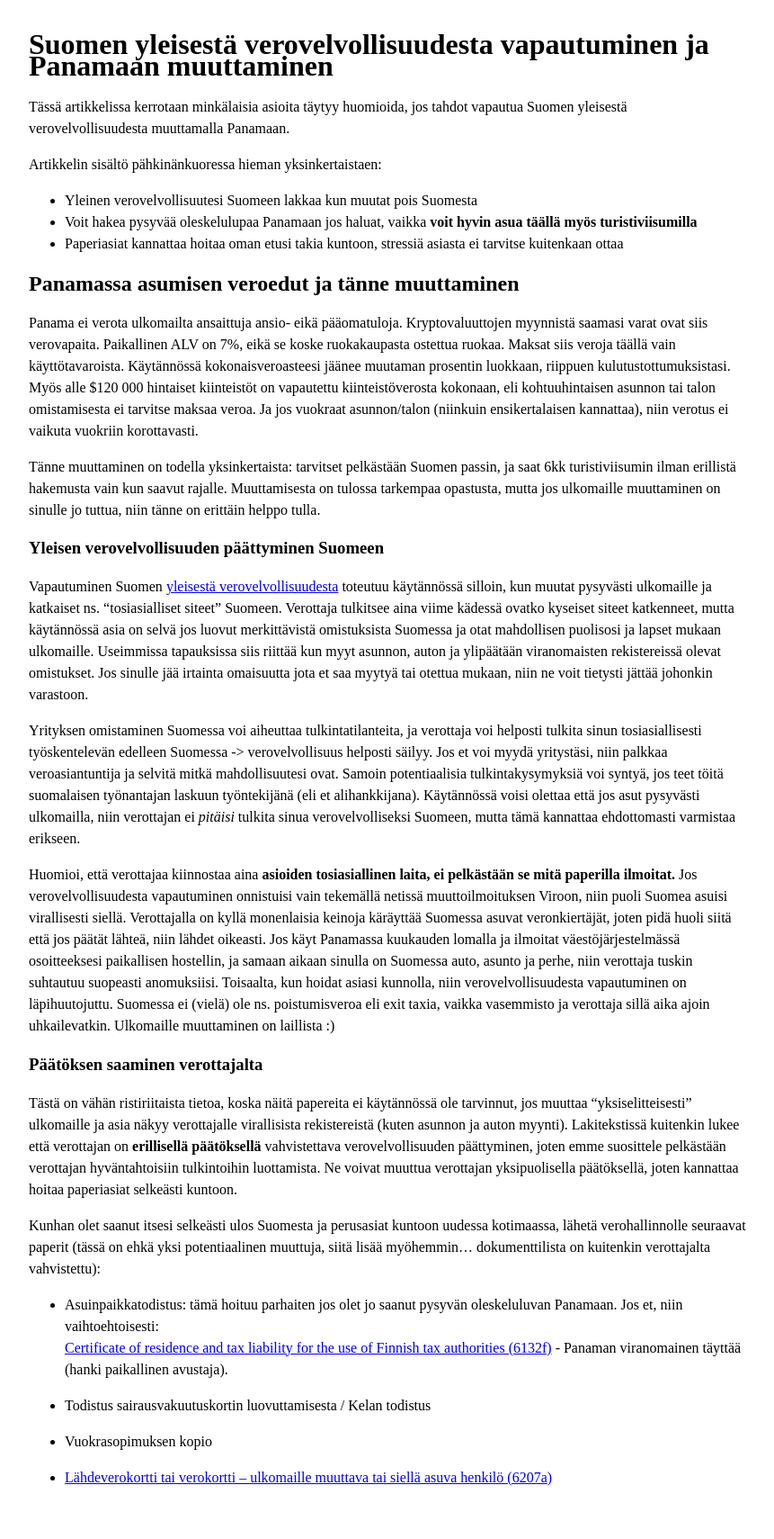
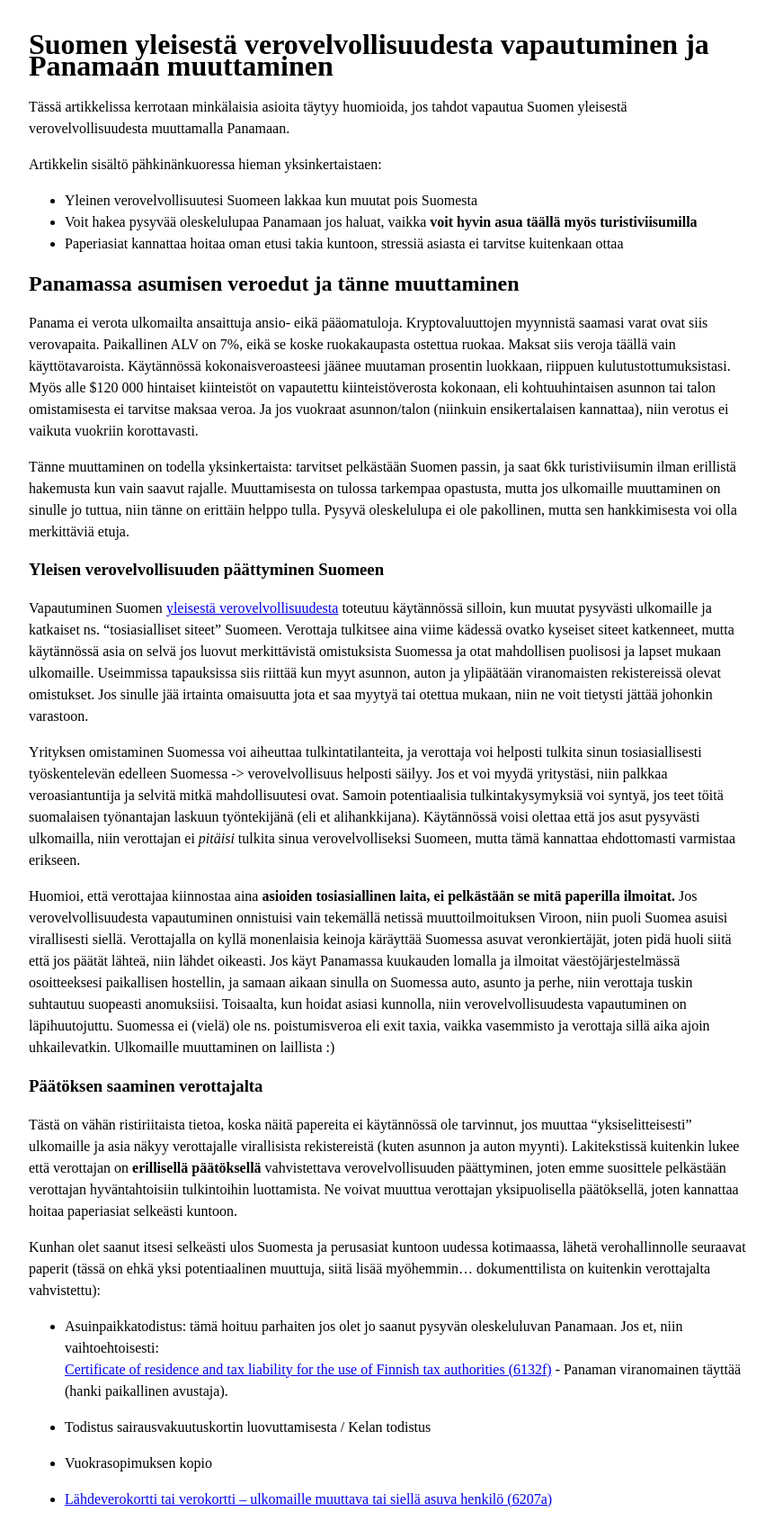
Before and after one commit to pitkonaarinparatiisi/pitkonaarinparatiisi.github.io, a Jekyll site: the page built from verotus-panamaan.md, in a window 1280 px wide. Shown: the whole page at 90% size, without its empty margins (208-1069 px from the left). Built offline with Jekyll 4.4.1, drawn with Linux system fonts in a browser that asks for light colours; our own code applies the rules of GitHub Pages for plain Markdown files; before the commit the page ends 1686 px from its top, so only the background shows below that.

Commit message:
Update verotus-panamaan.md

```diff
--- a/verotus-panamaan.md
+++ b/verotus-panamaan.md
@@ -13,7 +13,7 @@ Artikkelin sisältö pähkinänkuoressa hieman yksinkertaistaen:
 
 Panama ei verota ulkomailta ansaittuja ansio- eikä pääomatuloja. Kryptovaluuttojen myynnistä saamasi varat ovat siis verovapaita. Paikallinen ALV on 7%, eikä se koske ruokakaupasta ostettua ruokaa. Maksat siis veroja täällä vain käyttötavaroista. Käytännössä kokonaisveroasteesi jäänee muutaman prosentin luokkaan, riippuen kulutustottumuksistasi. Myös alle $120 000 hintaiset kiinteistöt on vapautettu kiinteistöverosta kokonaan, eli kohtuuhintaisen asunnon tai talon omistamisesta ei tarvitse maksaa veroa. Ja jos vuokraat asunnon/talon (niinkuin ensikertalaisen kannattaa), niin verotus ei vaikuta vuokriin korottavasti.
 
-Tänne muuttaminen on todella yksinkertaista: tarvitset pelkästään Suomen passin, ja saat 6kk turistiviisumin ilman erillistä hakemusta vain kun saavut rajalle. Muuttamisesta on tulossa tarkempaa opastusta, mutta jos ulkomaille muuttaminen on sinulle jo tuttua, niin tänne on erittäin helppo tulla.
+Tänne muuttaminen on todella yksinkertaista: tarvitset pelkästään Suomen passin, ja saat 6kk turistiviisumin ilman erillistä hakemusta kun vain saavut rajalle. Muuttamisesta on tulossa tarkempaa opastusta, mutta jos ulkomaille muuttaminen on sinulle jo tuttua, niin tänne on erittäin helppo tulla. Pysyvä oleskelulupa ei ole pakollinen, mutta sen hankkimisesta voi olla merkittäviä etuja.
 
 ### Yleisen verovelvollisuuden päättyminen Suomeen
 
```
